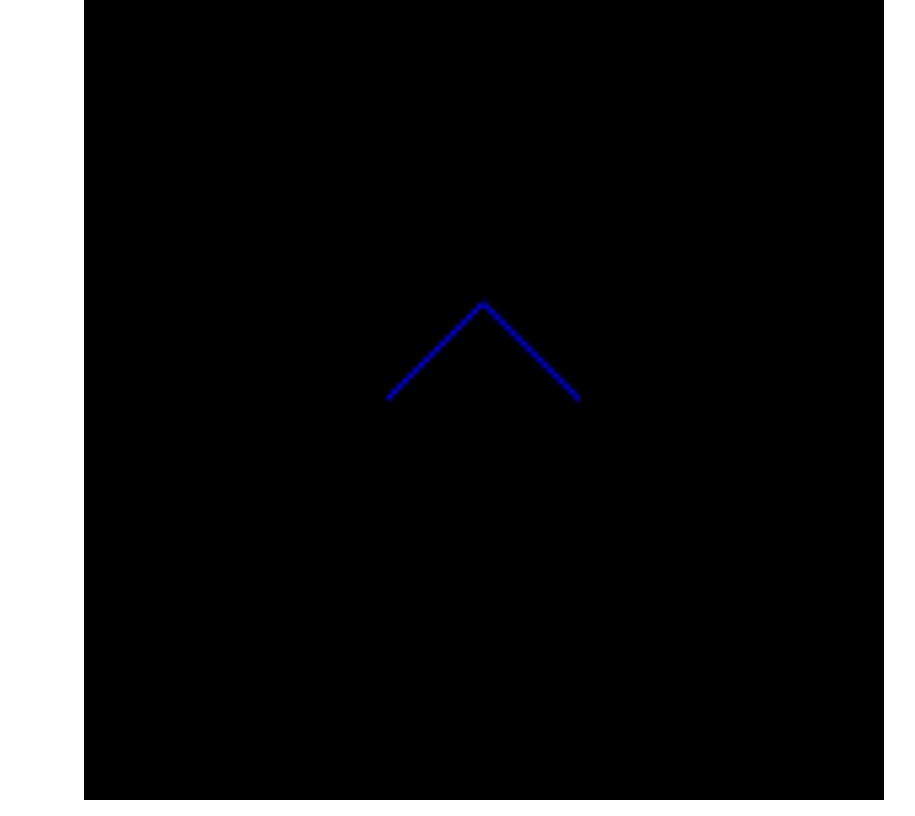
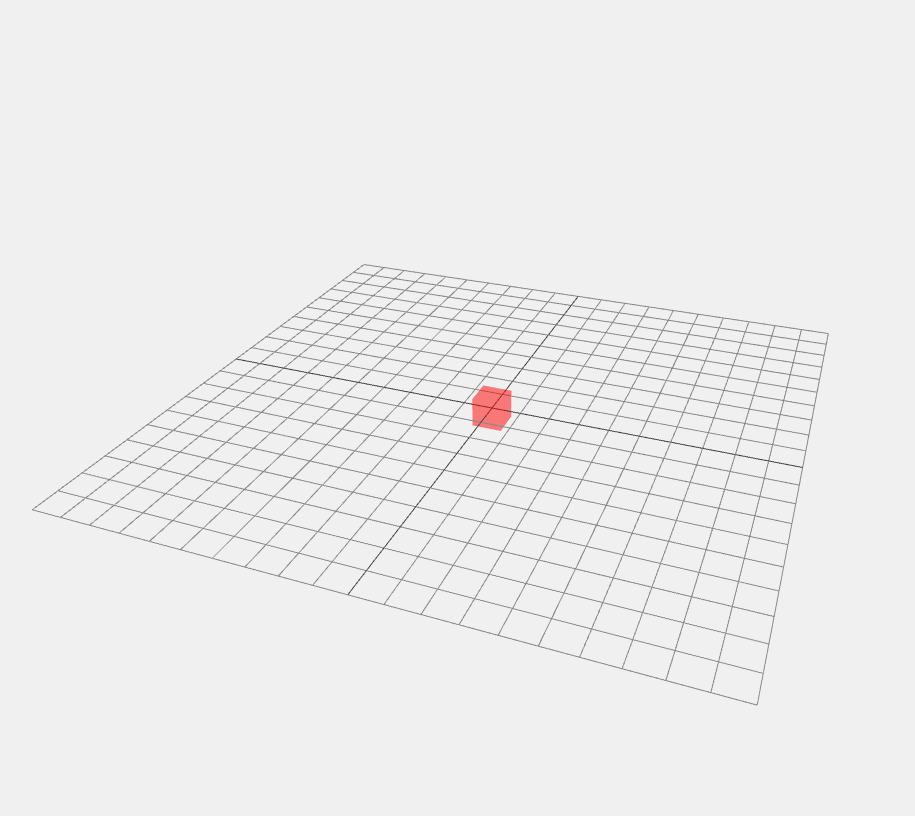
Before and after one commit to btaps/threejs-vite-interactive-voxelpainter, a website built with Vite: page index.html in a window 1280 px wide. Shown: the whole page, without its empty margins (156-1071 px from the left). Built offline with nearby package versions, Linux system fonts and the light colour scheme.

Commit message:
Copied example over from mrdoob

```diff
--- a/index.html
+++ b/index.html
@@ -8,8 +8,5 @@
 </head>
 <body>
 	<script type="module" src="main.js"></script>
-	<div class="container">
-		<canvas class="canvas"></canvas>
-	</div>
 </body>
 </html>
--- a/main.js
+++ b/main.js
@@ -1,33 +1,139 @@
 import * as THREE from 'three'
 
-// Grab canvas
-const canvas = document.querySelector('canvas')
+let camera, scene, renderer;
+let plane;
+let pointer, raycaster, isShiftDown = false
 
-// Renderer
-const renderer = new THREE.WebGLRenderer({antialias: true, canvas})
+let rollOverMesh, rollOverMaterial
+let cubeGeo, cubeMaterial
 
-const canvasWidth = renderer.domElement.clientWidth
-const canvasHeight = renderer.domElement.clientHeight
+const objects = []
 
-// Scene
-const scene = new THREE.Scene()
+init()
+render()
 
-// Camera
-const camera = new THREE.PerspectiveCamera(45, canvasWidth / canvasHeight, 1, 500)
-camera.position.set(0, 0, 100)
-camera.lookAt(0, 0, 0)
+function init() {
+	// Camera
+	camera = new THREE.PerspectiveCamera(45, window.innerWidth / window.innerHeight, 1, 10000)
+	camera.position.set(500, 800, 1300)
+	camera.lookAt(0, 0, 0)
 
-const material = new THREE.LineBasicMaterial({color: 0x0000ff})
+	// Scene
+	scene = new THREE.Scene()
+	scene.background = new THREE.Color(0xf0f0f0)
 
-const points = []
-points.push(new THREE.Vector3(-10, 0, 0))
-points.push(new THREE.Vector3(0, 10, 0))
-points.push(new THREE.Vector3(10, 0, 0))
+	// Roll-over helpers
+	const rollOverGeo = new THREE.BoxGeometry(50, 50, 50)
+	rollOverMaterial = new THREE.MeshBasicMaterial({color: 0xff0000, opacity: 0.5, transparent: true})
+	rollOverMesh = new THREE.Mesh(rollOverGeo, rollOverMaterial)
+	scene.add(rollOverMesh)
 
-const geometry = new THREE.BufferGeometry().setFromPoints(points)
+	// Cubes
+	cubeGeo = new THREE.BoxGeometry(50, 50, 50)
+	cubeMaterial = new THREE.MeshLambertMaterial({color: 0xfeb74c, map: new THREE.TextureLoader().load('textures/square-outline-textured.png')})
 
-const line = new THREE.Line(geometry, material)
+	// Grid
+	const gridHelper = new THREE.GridHelper(1000, 20)
+	scene.add(gridHelper)
 
-scene.add(line)
+	// Raycaster
+	raycaster = new THREE.Raycaster()
+	pointer = new THREE.Vector2()
 
-renderer.render(scene, camera)
+	const geometry = new THREE.PlaneGeometry(1000, 1000)
+	geometry.rotateX( - Math.PI / 2)
+
+	plane = new THREE.Mesh(geometry, new THREE.MeshBasicMaterial({visible: false}))
+	scene.add(plane)
+
+	objects.push(plane)
+
+	// Lights
+	const ambientLight = new THREE.AmbientLight(0x606060)
+	scene.add(ambientLight)
+
+	const directionalLight = new THREE.DirectionalLight(0xffffff)
+	directionalLight.position.set(1, 0.75, 0.5).normalize()
+	scene.add(directionalLight)
+
+	renderer = new THREE.WebGLRenderer({antialias: true})
+	renderer.setPixelRatio(window.devicePixelRatio)
+	renderer.setSize(window.innerWidth , window.innerHeight)
+
+	document.body.appendChild(renderer.domElement)
+
+	document.addEventListener('pointermove', onPointerMove)
+	document.addEventListener('pointerdown', onPointerDown)
+	document.addEventListener('keydown', onKeyDown)
+	document.addEventListener('keyup', onKeyUp)
+
+	document.addEventListener('resize', onWindowResize)
+}
+
+function onWindowResize() {
+	camera.aspect = window.innerWidth / window.innerHeight
+	camera.updateProjectionMatrix()
+
+	renderer.setSize(window.innerWidth, window.innerHeight)
+	render()
+}
+
+function onPointerMove(event) {
+	pointer.set((event.clientX / window.innerWidth) * 2 - 1, - (event.clientY / window.innerHeight) * 2 + 1)
+	raycaster.setFromCamera(pointer, camera)
+
+	const intersects = raycaster.intersectObjects( objects, false );
+
+	if (intersects.length > 0) {
+		const intersect = intersects[0]
+		rollOverMesh.position.copy(intersect.point).add(intersect.face.normal)
+		rollOverMesh.position.divideScalar(50).floor().multiplyScalar(50).addScalar(25)
+		render()
+	}
+}
+
+function onPointerDown( event ) {
+
+	pointer.set((event.clientX / window.innerWidth) * 2 - 1, - (event.clientY / window.innerHeight) * 2 + 1);
+
+	raycaster.setFromCamera(pointer, camera);
+
+	const intersects = raycaster.intersectObjects(objects, false);
+
+	if (intersects.length > 0) {
+		const intersect = intersects[ 0 ];
+		// delete cube
+		if (isShiftDown) {
+			if (intersect.object !== plane) {
+				scene.remove(intersect.object);
+				objects.splice(objects.indexOf( intersect.object), 1);
+			}
+		// create cube
+		} else {
+			const voxel = new THREE.Mesh(cubeGeo, cubeMaterial);
+			voxel.position.copy(intersect.point).add(intersect.face.normal);
+			voxel.position.divideScalar(50).floor().multiplyScalar(50).addScalar(25);
+			scene.add(voxel);
+			objects.push(voxel);
+		}
+		render();
+	}
+}
+
+function onKeyDown( event ) {
+	switch (event.keyCode) {
+		case 16: isShiftDown = true
+		break
+	}
+}
+
+function onKeyUp( event ) {
+	switch (event.keyCode) {
+		case 16: isShiftDown = false
+		break
+	}
+}
+
+function render() {
+	renderer.render(scene, camera)
+}
--- a/style.css
+++ b/style.css
@@ -1,16 +1,4 @@
 body {
-	margin: 0;
+	background-color: #f0f0f0;
+	color: #444;
 }
-
-.container {
-	width: 100%;
-	height: 100vh;
-	display: flex;
-	justify-content: center;
-	align-items: center;
-}
-
-.canvas {
-	width: 50rem;
-	height: 50rem;
-}
```
Also changed, not shown: textures/square-outline-textured.png (added).
